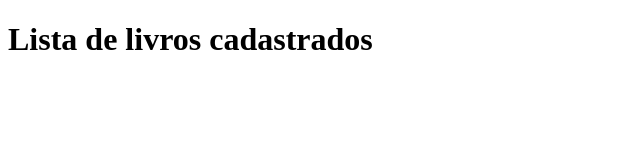
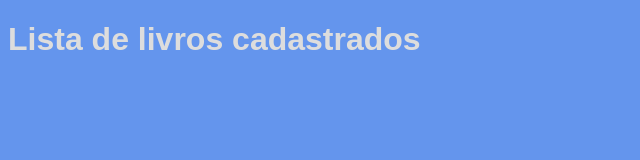
Before and after one commit to prof-ber/exempol-minimo-api-biblioteca, a plain HTML site: page client/index.html in a window 1280 px wide. Shown: the whole page, without its empty margins (0-640 px from the left). Drawn offline with Linux system fonts and the light colour scheme; no server answers.

Commit message:
deixei o site azul

```diff
--- a/client/index.html
+++ b/client/index.html
@@ -4,6 +4,13 @@
     <meta charset="UTF-8" />
     <meta name="viewport" content="width=device-width, initial-scale=1.0" />
     <title>Document</title>
+    <style>
+      body {
+        font-family: Arial, sans-serif;
+        color: #ddd;
+        background-color: cornflowerblue;
+      }
+    </style>
   </head>
   <body>
     <h1>Lista de livros cadastrados</h1>
```
